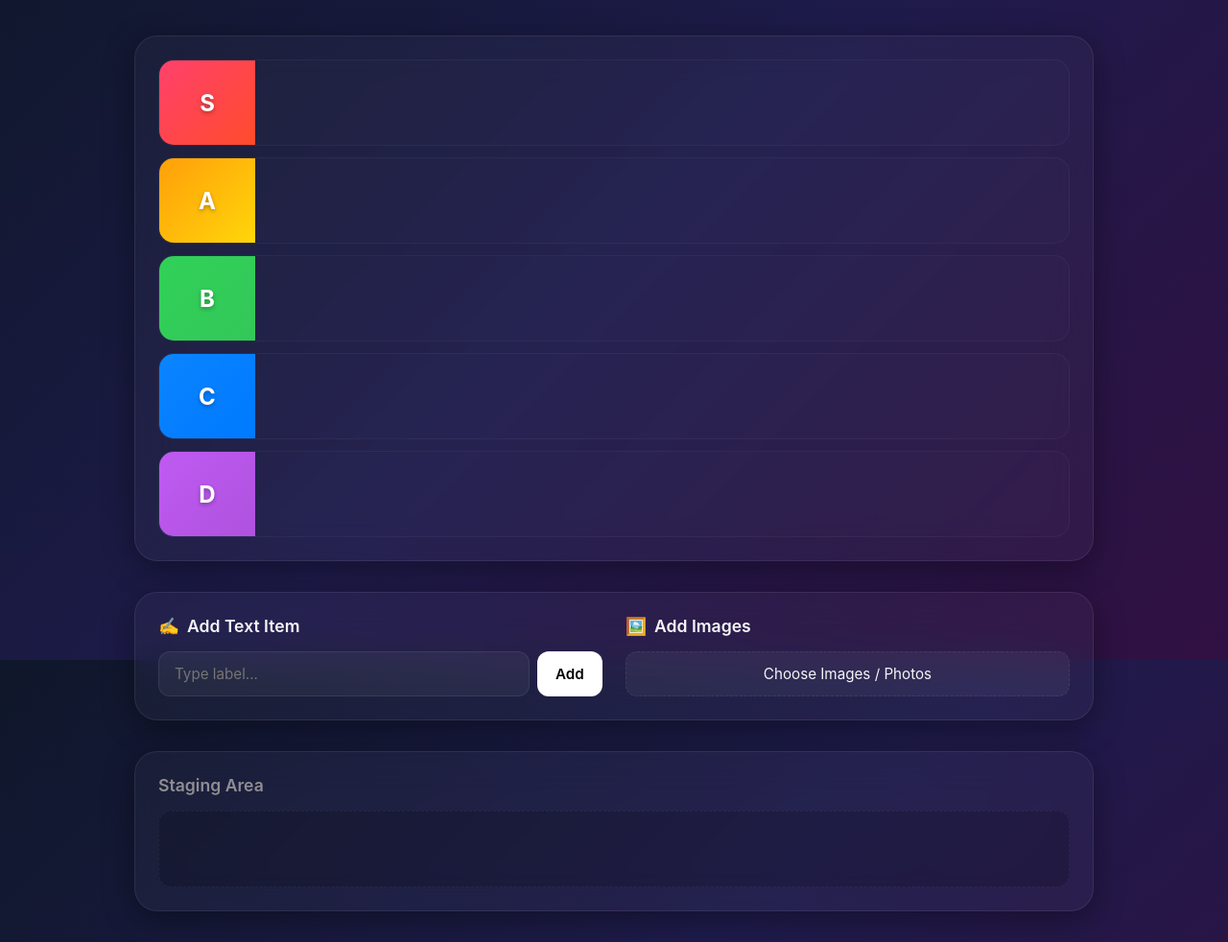
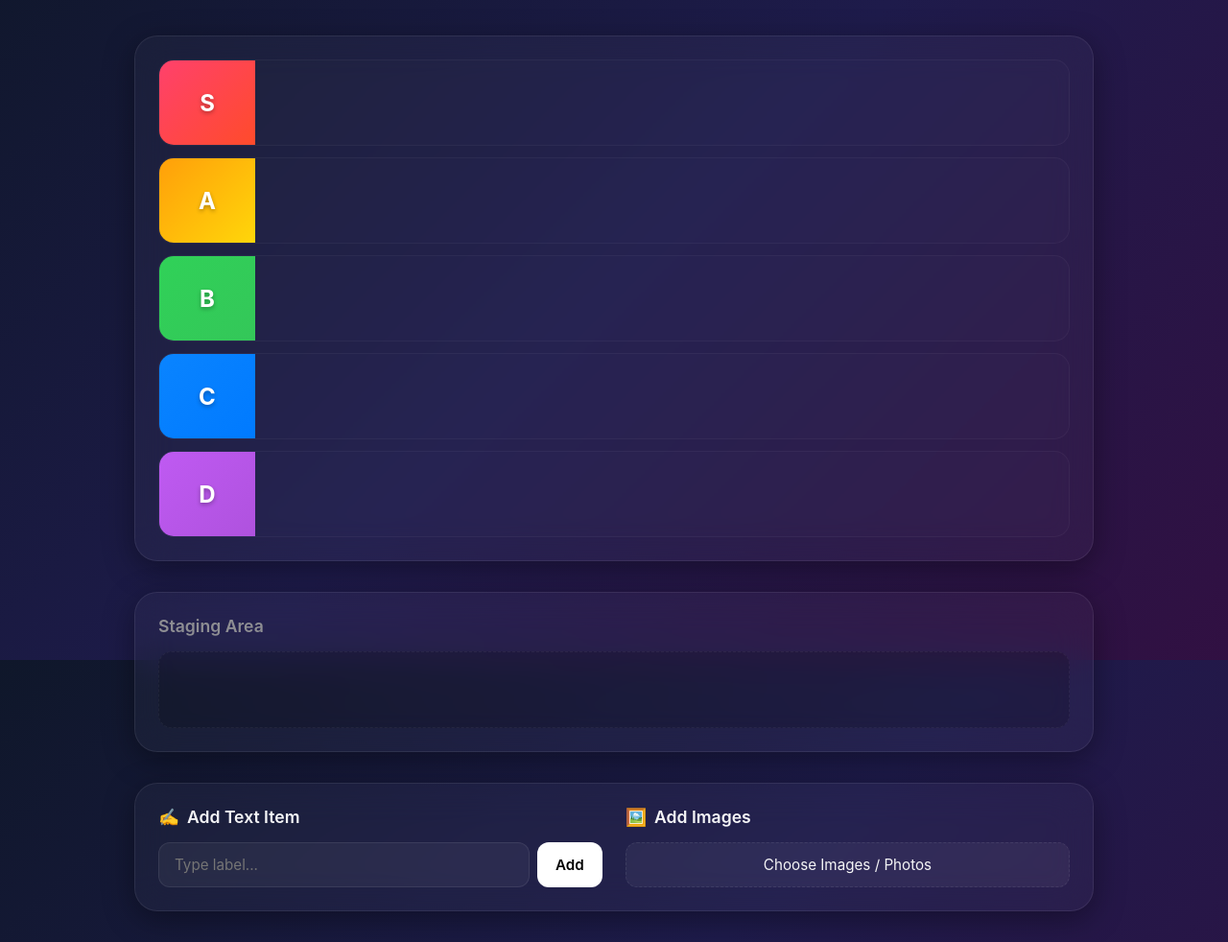
Before and after one commit to rekoilchafe/tierlist, a plain HTML site: page index.html in a window 1280 px wide. Shown: the part 112-1094 px from the top of the page at 96% size. Drawn offline with Linux system fonts and the light colour scheme.

Commit message:
Refactor item pool and staging area styles
Refactor CSS for item pool and staging area. Remove old styles and add new styles for better layout.

```diff
--- a/index.html
+++ b/index.html
@@ -11,7 +11,7 @@
             --glass-border: rgba(255, 255, 255, 0.08);
             --glass-glow: rgba(255, 255, 255, 0.03);
 
-            /* Tier Colors (Apple-inspired vibrant vibrant gradients) */
+            /* Tier Colors (Apple-inspired vibrant gradients) */
             --s-tier: linear-gradient(135deg, #ff416c, #ff4b2b);
             --a-tier: linear-gradient(135deg, #ff9f0a, #ffd60a);
             --b-tier: linear-gradient(135deg, #30d158, #34c759);
@@ -132,6 +132,22 @@
             align-content: center;
         }
 
+        /* Draggable Items Pool / Staging Area */
+        .pool-section {
+            min-height: 120px;
+        }
+
+        .item-pool {
+            display: flex;
+            flex-wrap: wrap;
+            gap: 0.75rem;
+            min-height: 80px;
+            padding: 0.5rem;
+            border-radius: 14px;
+            background: rgba(0, 0, 0, 0.15);
+            border: 1px dashed rgba(255, 255, 255, 0.05);
+        }
+
         /* Control Panel */
         .controls {
             display: grid;
@@ -224,22 +240,6 @@
 
         input[type="file"] {
             display: none;
-        }
-
-        /* Draggable Items Pool */
-        .pool-section {
-            min-height: 120px;
-        }
-
-        .item-pool {
-            display: flex;
-            flex-wrap: wrap;
-            gap: 0.75rem;
-            min-height: 80px;
-            padding: 0.5rem;
-            border-radius: 14px;
-            background: rgba(0, 0, 0, 0.15);
-            border: 1px dashed rgba(255, 255, 255, 0.05);
         }
 
         /* Tier Elements (Images or Text Cards) */
@@ -341,6 +341,11 @@
             </div>
         </div>
 
+        <div class="glass-card pool-section">
+            <h2 style="font-size: 1.1rem; font-weight: 600; margin-bottom: 1rem; color: #8e8e93;">Staging Area</h2>
+            <div class="item-pool" id="item-pool" ondragover="allowDrop(event)" ondragleave="dragLeave(event)" ondrop="drop(event)"></div>
+        </div>
+
         <div class="glass-card controls">
             <div class="control-section">
                 <h2><span>✍️</span> Add Text Item</h2>
@@ -357,22 +362,15 @@
                 </label>
             </div>
         </div>
-
-        <div class="glass-card pool-section">
-            <h2 style="font-size: 1.1rem; font-weight: 600; margin-bottom: 1rem; color: #8e8e93;">Staging Area</h2>
-            <div class="item-pool" id="item-pool" ondragover="allowDrop(event)" ondragleave="dragLeave(event)" ondrop="drop(event)"></div>
-        </div>
     </main>
 
     <script>
         let itemCount = 0;
 
-        // Generate unique IDs for dropped items
         function getUniqueId() {
             return 'item-' + itemCount++;
         }
 
-        // Add text item to the pool
         function addTextItem() {
             const input = document.getElementById('text-input');
             const value = input.value.trim();
@@ -392,7 +390,6 @@
             input.value = '';
         }
 
-        // Add image items to the pool
         function addImageItems(event) {
             const files = event.target.files;
             if (!files) return;
@@ -414,23 +411,20 @@
                 reader.readAsDataURL(file);
             });
 
-            // Clear input value to let users re-upload same files if deleted
             event.target.value = '';
         }
 
-        // Add deletion attachment
         function addDeleteCapability(item) {
             const deleteBtn = document.createElement('div');
             deleteBtn.classList.add('delete-btn');
             deleteBtn.innerHTML = '✕';
             deleteBtn.onclick = function(e) {
-                e.stopPropagation(); // Avoid triggering any item event
+                e.stopPropagation();
                 item.remove();
             };
             item.appendChild(deleteBtn);
         }
 
-        // Setup individual drag events for items
         function setupDragEvents(item) {
             item.addEventListener('dragstart', (e) => {
                 e.dataTransfer.setData('text/plain', item.id);
@@ -439,12 +433,10 @@
 
             item.addEventListener('dragend', () => {
                 item.style.opacity = '1';
-                // Clean up any lingering drag-over states on rows
                 document.querySelectorAll('.tier-row').forEach(row => row.classList.remove('drag-over'));
             });
         }
 
-        // Drag and Drop Zone functions
         function allowDrop(e) {
             e.preventDefault();
             const dropzone = e.target.closest('.tier-dropspace') || e.target.closest('.item-pool');
@@ -456,7 +448,6 @@
 
         function dragLeave(e) {
             const row = e.target.closest('.tier-row');
-            // Logic avoids flickering when moving over child items inside the drop container
             if (row && e.relatedTarget && !row.contains(e.relatedTarget)) {
                 row.classList.remove('drag-over');
             }
@@ -467,7 +458,6 @@
             const id = e.dataTransfer.getData('text/plain');
             const draggedElement = document.getElementById(id);
 
-            // Target dropspace or fallback to item pool
             const dropzone = e.target.closest('.tier-dropspace') || e.target.closest('.item-pool');
 
             if (dropzone && draggedElement) {
```
